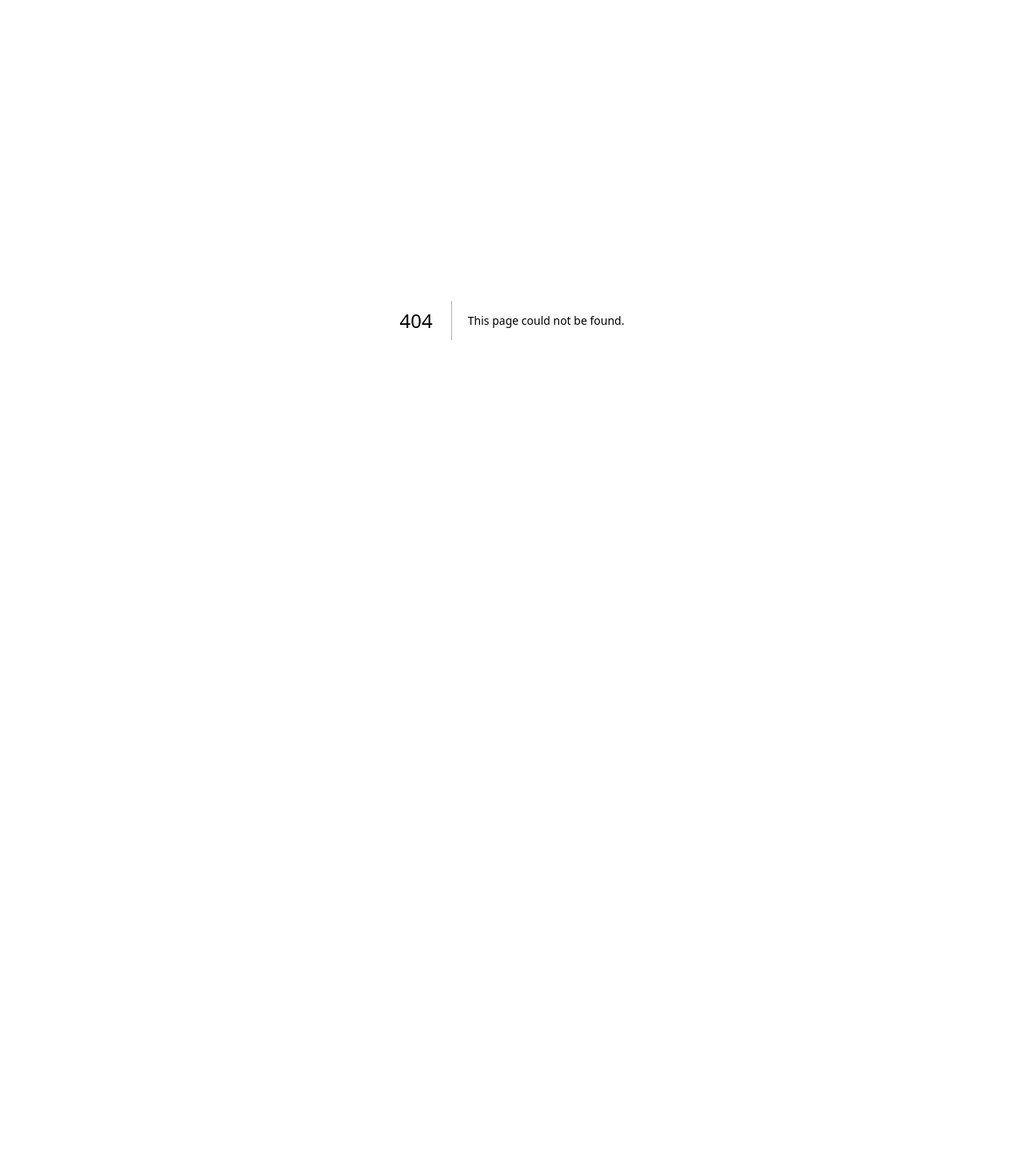
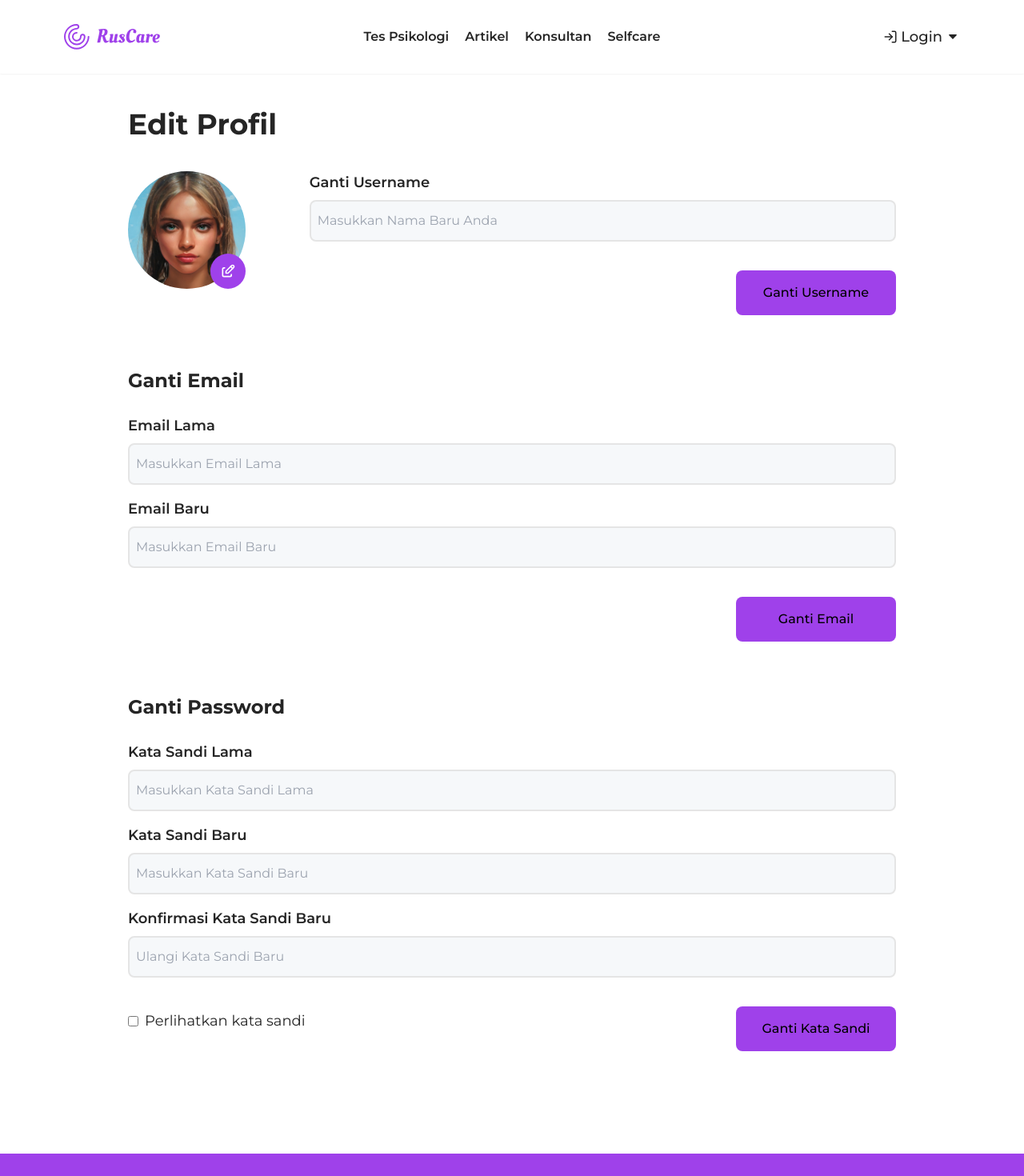
Before and after one commit to Nareswara05/NextJS-Ruscare, a Next.js app: page /profile/edit-profile in a window 1280 px wide. Before the commit this address had no page. Shown: the top 1470 px of the page at 80% size. Before the commit the page ends 800 px from the top, so only its background shows below. Built offline with nearby package versions, Linux system fonts and the light colour scheme.

Commit message:
feat [NR] add edit profile page

```diff
--- /dev/null
+++ b/src/app/(pages)/(feature-pages)/(additional)/profile/edit-profile/components/button-submit.jsx
@@ -0,0 +1,9 @@
+import React from 'react'
+
+const ButtonSubmit = ({title, onClick}) => {
+    return (
+        <button onClick={onClick}  className='bg-primary mt-9 py-4 rounded-lg font-medium w-[200px]'>{title}</button>
+    )
+}
+
+export default ButtonSubmit
--- /dev/null
+++ b/src/app/(pages)/(feature-pages)/(additional)/profile/edit-profile/components/change-email.jsx
@@ -0,0 +1,30 @@
+import React from 'react'
+import ButtonSubmit from './button-submit'
+import EditForm from './edit-form'
+
+const ChangeEmail = () => {
+    return (
+        <div>
+            <h1 className='text-[24px] font-bold text-textPrimary'>Ganti Email</h1>
+            <div className='flex flex-col gap-4 pt-6'>
+                <EditForm
+                    placeholder="Masukkan Email Lama"
+                    label="Email Lama"
+                    type="email"
+                />
+                <EditForm
+                    placeholder="Masukkan Email Baru"
+                    label="Email Baru"
+                    type="email"
+                />
+            </div>
+            <div className='flex items-end justify-end'>
+                <ButtonSubmit
+                title="Ganti Email"
+                />
+            </div>
+        </div>
+    )
+}
+
+export default ChangeEmail
--- /dev/null
+++ b/src/app/(pages)/(feature-pages)/(additional)/profile/edit-profile/components/change-password.jsx
@@ -0,0 +1,55 @@
+"use client"
+
+import React, { useState } from 'react';
+import ButtonSubmit from './button-submit';
+import EditForm from './edit-form';
+
+const ChangePassword = () => {
+    const [showPassword, setShowPassword] = useState(false);
+
+    const handleCheckboxChange = () => {
+        setShowPassword(!showPassword);
+    };
+
+    return (
+        <div>
+            <div>
+                <h1 className='text-[24px] font-bold text-textPrimary'>Ganti Password</h1>
+                <div className='flex flex-col gap-4 pt-6'>
+                    <EditForm
+                        placeholder="Masukkan Kata Sandi Lama"
+                        label="Kata Sandi Lama"
+                        type={showPassword ? "text" : "password"}
+                    />
+                    <EditForm
+                        placeholder="Masukkan Kata Sandi Baru"
+                        label="Kata Sandi Baru"
+                        type={showPassword ? "text" : "password"}
+                    />
+                    <EditForm
+                        placeholder="Ulangi Kata Sandi Baru"
+                        label="Konfirmasi Kata Sandi Baru"
+                        type={showPassword ? "text" : "password"}
+                    />
+                </div>
+                <div className='flex justify-between'>
+                    <div className='flex items-center pt-4'>
+                        <input
+                            type="checkbox"
+                            id="showPassword"
+                            checked={showPassword}
+                            onChange={handleCheckboxChange}
+                            className='mr-2'
+                        />
+                        <label htmlFor="showPassword" className='text-textPrimary text-lg'>Perlihatkan kata sandi</label>
+                    </div>
+                        <ButtonSubmit
+                            title="Ganti Kata Sandi"
+                        />
+                </div>
+            </div>
+        </div>
+    );
+};
+
+export default ChangePassword;
--- /dev/null
+++ b/src/app/(pages)/(feature-pages)/(additional)/profile/edit-profile/components/change-profile-picture.jsx
@@ -0,0 +1,20 @@
+import React from 'react'
+import { AvatarTes } from '@/app/lib/utils/image'
+import { TbEdit } from "react-icons/tb";
+import Image from 'next/image'
+
+
+const ChangeProfilePicture = () => {
+    return (
+        <div className='relative w-fit h-fit'>
+            <Image
+                src={AvatarTes}
+                className="w-48 rounded-full object-cover"
+            />
+            <div className='p-3 text-xl bg-primary text-white absolute right-0 bottom-0 rounded-full'>
+                <TbEdit />
+            </div>
+        </div>)
+}
+
+export default ChangeProfilePicture
--- /dev/null
+++ b/src/app/(pages)/(feature-pages)/(additional)/profile/edit-profile/components/edit-form.jsx
@@ -0,0 +1,19 @@
+
+function EditForm({label, value, onChange, placeholder, type, error}) {
+    return (
+        <div className="flex flex-col  w-full items-start">
+            <h2 className="text-primaryText text-sm lg:text-lg mb-2 font-semibold  text-textPrimary">{label}</h2>
+            <input
+                className="w-full border-2 bg-[#F6F8FA] px-2 py-3 border-[#E5E5E5] rounded-lg focus:outline-none text-textPrimary lg:text-md"
+                value={value}
+                onChange={onChange}
+                placeholder={placeholder}
+                type={type}
+            />
+            {error && <p className="error text-red-600">{error}</p>}
+        </div>
+
+    );
+}
+
+export default EditForm;
--- /dev/null
+++ b/src/app/(pages)/(feature-pages)/(additional)/profile/edit-profile/components/edit-profile.jsx
@@ -0,0 +1,27 @@
+import React from 'react'
+
+import EditForm from './edit-form';
+import ChangeProfilePicture from './change-profile-picture';
+import ButtonSubmit from './button-submit';
+
+
+
+
+const EditProfile = () => {
+    return (
+        <div className='flex gap-20'>
+            <ChangeProfilePicture/>
+            <div className='flex flex-col w-full items-end'>
+                <EditForm
+                    placeholder="Masukkan Nama Baru Anda"
+                    label="Ganti Username"
+                />
+                <ButtonSubmit
+                title="Ganti Username"
+                />
+            </div>
+        </div>
+    )
+}
+
+export default EditProfile
--- /dev/null
+++ b/src/app/(pages)/(feature-pages)/(additional)/profile/edit-profile/page.jsx
@@ -0,0 +1,20 @@
+import React from 'react'
+import ChangeEmail from './components/change-email'
+import ChangePassword from './components/change-password'
+import EditForm from './components/edit-form'
+import EditProfile from './components/edit-profile'
+
+const EditProfilePage = () => {
+    return (
+        <div className='px-40 py-32 bg-white'>
+            <h1 className='text-textPrimary text-[36px] font-bold'>Edit Profil</h1>
+            <div className='mt-8 flex flex-col gap-16'>
+                <EditProfile />
+                <ChangeEmail />
+                <ChangePassword />
+            </div>
+        </div>
+    )
+}
+
+export default EditProfilePage
--- a/src/app/components/navbar-desktop.jsx
+++ b/src/app/components/navbar-desktop.jsx
@@ -36,7 +36,7 @@ function NavbarDesktop() {
     ];
 
     return (
-        <nav className='w-screen bg-white px-20 py-[30px] flex items-center fixed'>
+        <nav className='w-screen bg-white px-20 py-[30px] flex items-center fixed shadow-sm z-50'>
             <div className='grid grid-cols-3 w-full items-center'>
                 <Image
                     src={logoPurple}
--- a/src/app/components/navbar-mobile.jsx
+++ b/src/app/components/navbar-mobile.jsx
@@ -43,7 +43,7 @@ function NavbarMobile() {
     ];
 
     return (
-        <div className="w-screen flex justify-between fixed z-10 px-5 py-4 bg-white shadow-md ">
+        <div className="w-screen flex justify-between fixed px-5 py-4 bg-white shadow-md z-50">
             <div className="flex gap-6">
                 <button
                     onClick={toggleMobileMenu}
```
